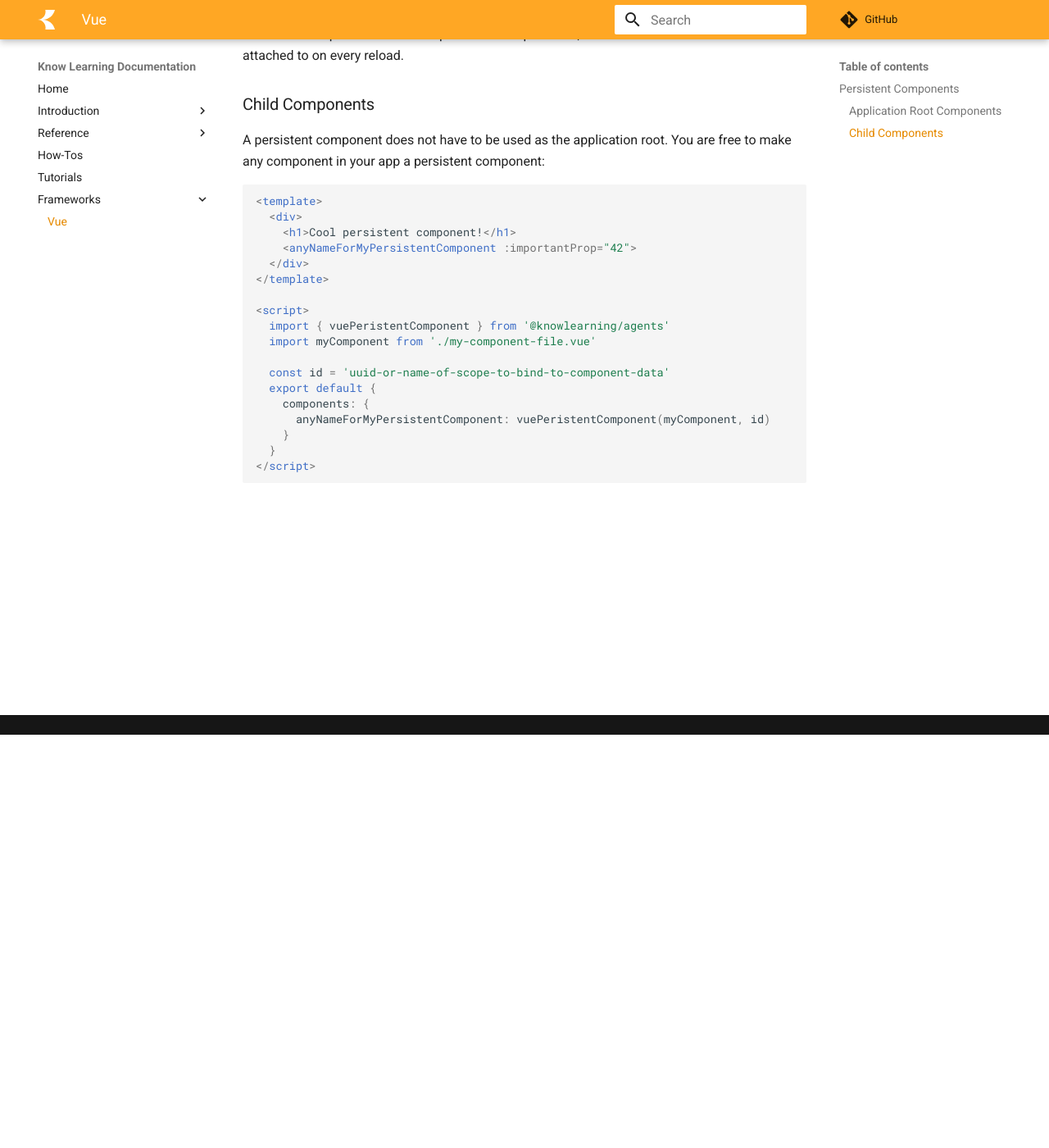
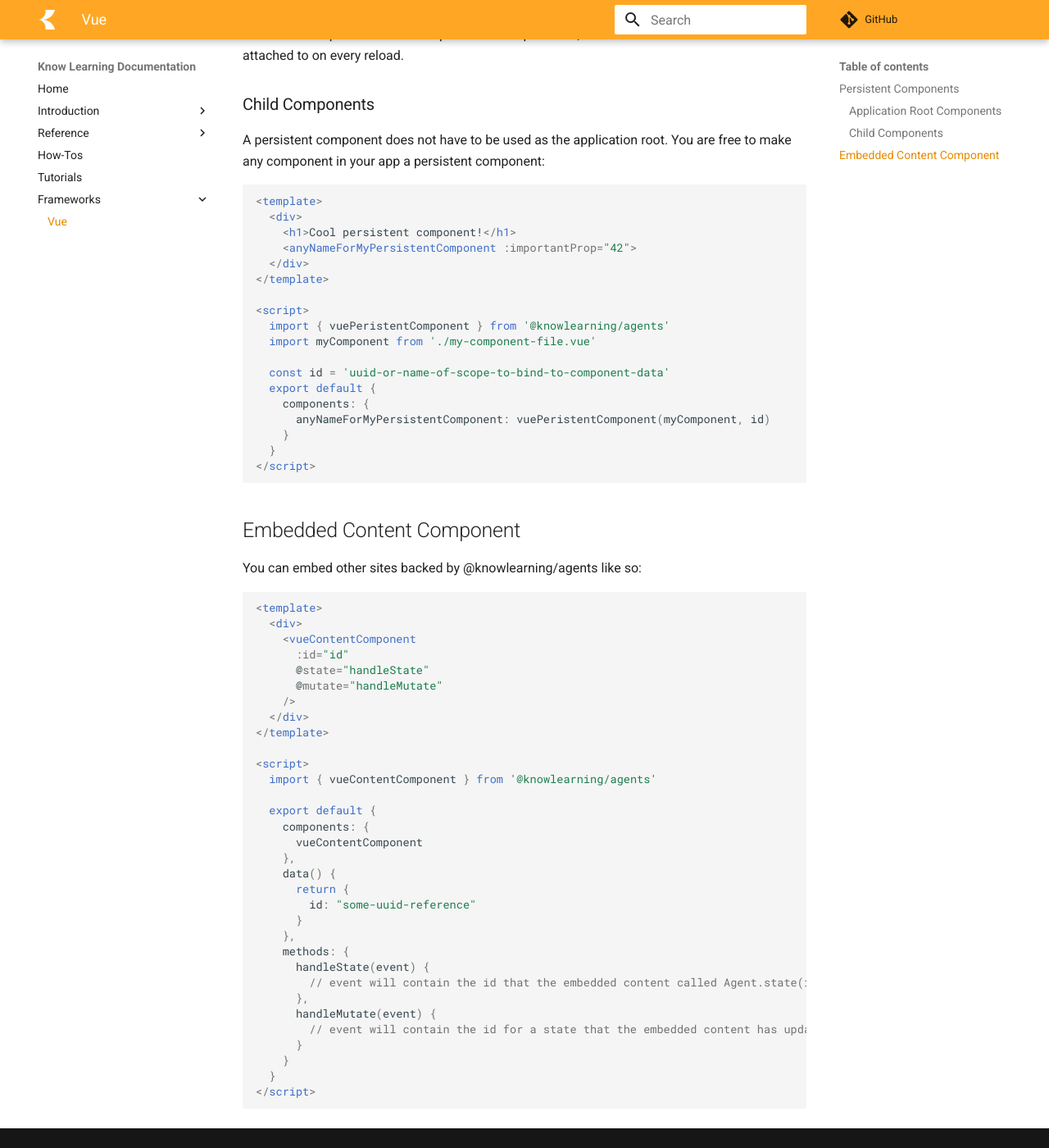
Before and after one commit to knowlearning/documentation, an MkDocs documentation site: the page built from docs/frameworks/vue.md, in a window 1280 px wide and 1400 px high, scrolled down 504 px. Shown: the whole window at 82% size. Built offline with MkDocs 1.6.1 and Material for MkDocs 9.7.7, drawn with Linux system fonts in a browser that asks for light colours; comment, search, counter and statistics services are not loaded.

Commit message:
Add embedded content info for vue component

````diff
--- a/docs/frameworks/vue.md
+++ b/docs/frameworks/vue.md
@@ -43,3 +43,42 @@ A persistent component does not have to be used as the application root. You are
   }
 </script>
 ```
+
+## Embedded Content Component
+
+You can embed other sites backed by @knowlearning/agents like so:
+
+```html
+<template>
+  <div>
+    <vueContentComponent
+      :id="id"
+      @state="handleState"
+      @mutate="handleMutate"
+    />
+  </div>
+</template>
+
+<script>
+  import { vueContentComponent } from '@knowlearning/agents'
+
+  export default {
+    components: {
+      vueContentComponent
+    },
+    data() {
+      return {
+        id: "some-uuid-reference"
+      }
+    },
+    methods: {
+      handleState(event) {
+        // event will contain the id that the embedded content called Agent.state(id) on
+      },
+      handleMutate(event) {
+        // event will contain the id for a state that the embedded content has updated
+      }
+    }
+  }
+</script>
+```
````
